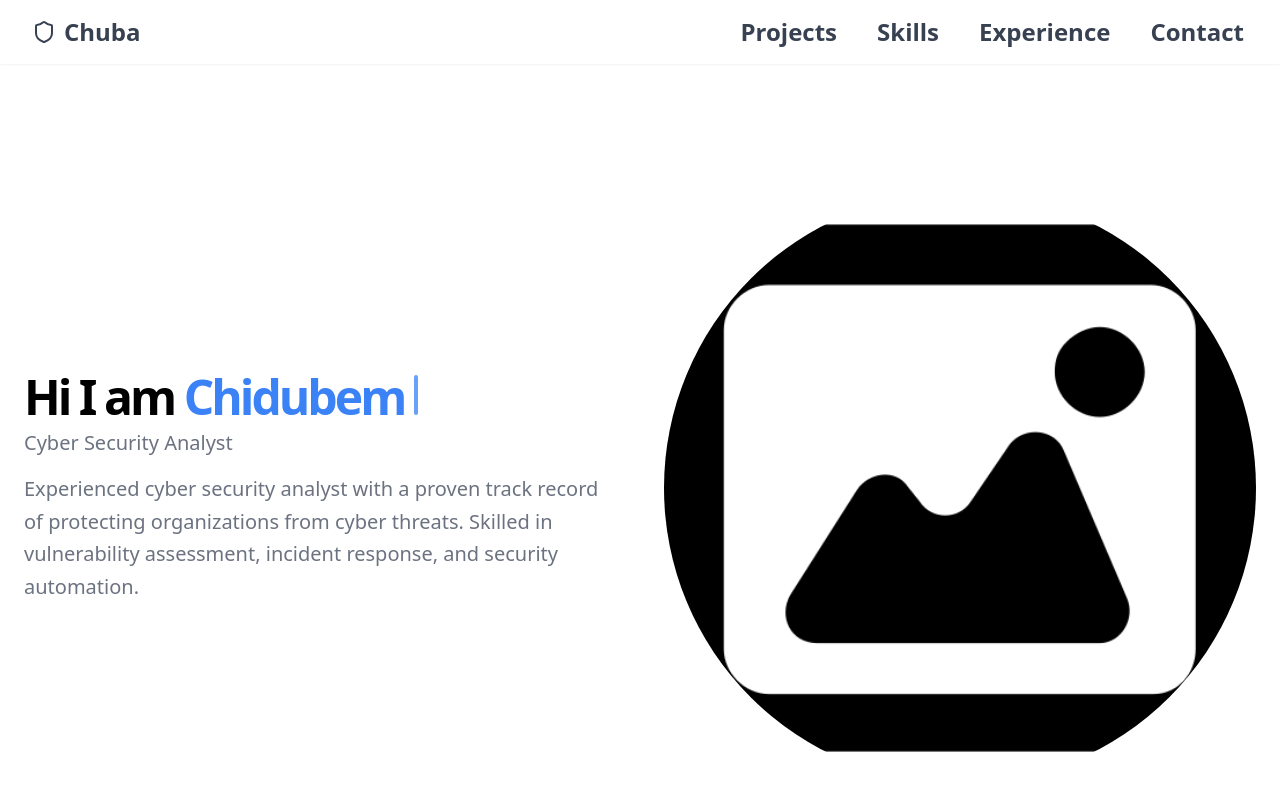
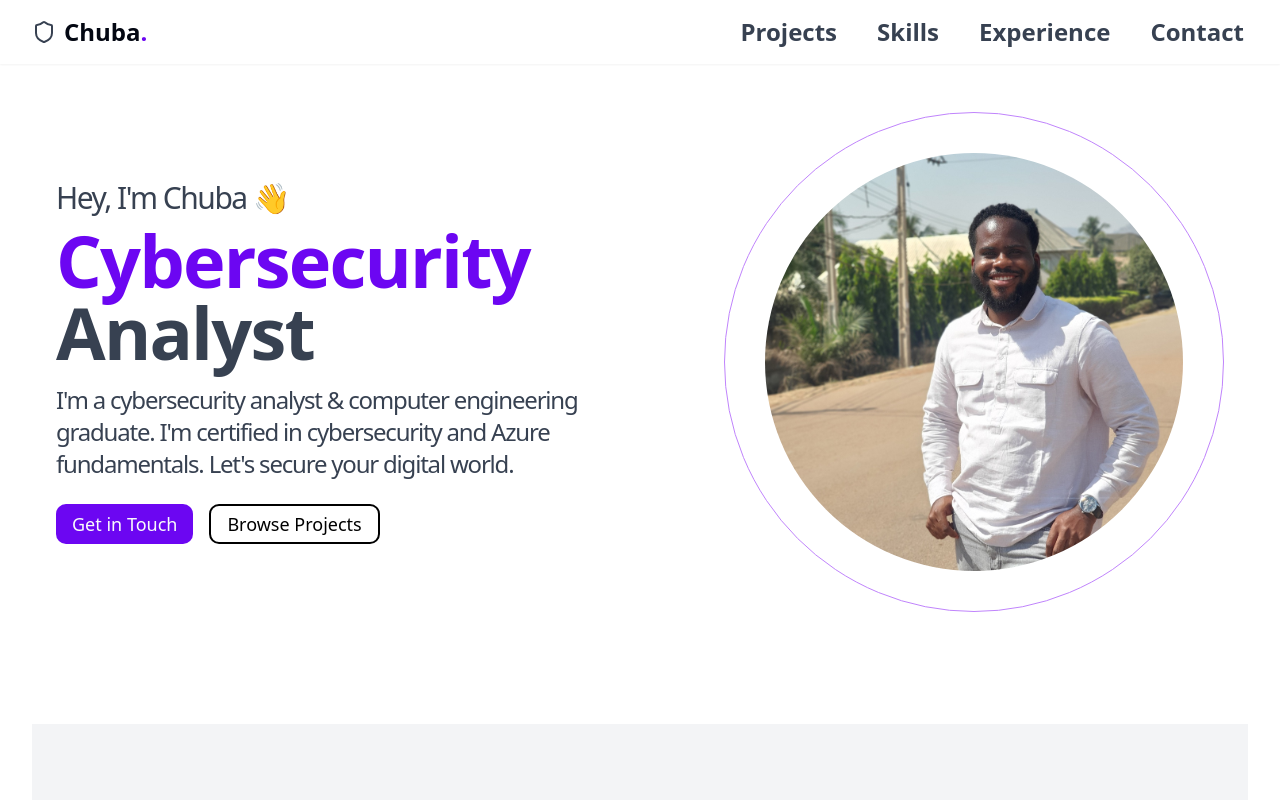
Before and after one commit to chuba-cn/dubemportfolio, a Next.js app: page / in a window 1280 px wide. Shown: the top 800 px of the page. Built offline with nearby package versions, Linux system fonts and the light colour scheme.

Commit message:
add hero section UI

```diff
--- a/src/app/globals.css
+++ b/src/app/globals.css
@@ -18,7 +18,7 @@
     --card-foreground: 224 71.4% 4.1%;
     --popover: 0 0% 100%;
     --popover-foreground: 224 71.4% 4.1%;
-    --primary: 262.1 83.3% 57.8%;
+    --primary: 266 95.2% 48.6%;
     --primary-foreground: 210 20% 98%;
     --secondary: 220 14.3% 95.9%;
     --secondary-foreground: 220.9 39.3% 11%;
--- a/src/components/Hero.tsx
+++ b/src/components/Hero.tsx
@@ -1,56 +1,52 @@
-'use client'
+import Image from 'next/image';
+import Link from 'next/link';
+import React from 'react';
+import { Button } from './ui/button';
+import profile from "../../public/profile.jpg"
 
-import Image from 'next/image';
-import React from 'react';
-import { TypewriterEffect } from './ui/typewriter-effect';
 
 const Hero = () => {
-  const words = [
-    {
-      text: "Hi",
-    },
-    {
-      text: "I",
-    },
-    {
-      text: "am",
-    },
-    {
-      text: "Chidubem",
-      className: "text-blue-500"
-    },
-  ];
 
   return (
-    <section className="w-full py-12 md:py-24 lg:py-32 xl:py-48" id="hero">
-        <div className="container px-4 md:px-6">
-          <div className="grid items-center gap-6 lg:grid-cols-2 lg:gap-12">
-            <div className="flex flex-col items-start space-y-4">
-              <div className="space-y-2">
-                <h1 className="text-3xl font-bold tracking-tighter sm:text-4xl md:text-5xl lg:text-6xl/none">
-                  <TypewriterEffect words={words}/>
-                </h1>
-                <p className="text-gray-500 md:text-xl ">
-                  Cyber Security Analyst
-                </p>
+    <section className="w-full mt-20 md:mt-0 py-8 md:py-24 lg:py-28 xl:py-30" id="hero">
+        <div className='container px-4 md:px-6'>
+          <div className='flex flex-col lg:flex-row gap-12 lg:gap-12 lg:justify-between items-center '>
+            <div className='flex flex-col gap-2'>
+              <p className='text-gray-700  text-2xl md:text-3xl tracking-tighter'>Hey, I&apos;m Chuba 👋</p>
+              <h1 className='text-5xl md:text-7xl font-bold tracking-tight mb-2 text-wrap text-gray-700'>
+                <span className='text-primary'>Cybersecurity&nbsp;</span>
+                <br className='md:hidden lg:inline'/>
+                Analyst
+              </h1>
+              <p className='text-gray-700  text-xl md:text-2xl tracking-tighter mb-4'>I&apos;m a cybersecurity analyst & computer engineering graduate. I&apos;m certified in cybersecurity and Azure fundamentals. Let&apos;s secure your digital world.</p>
+              <div className='flex items-center gap-4'>
+                <Link href="#contact">
+                  <Button className='text-lg'>Get in Touch</Button>
+                </Link>
+                <Link href="#projects">
+                  <Button className='bg-white text-black border-2 border-black text-lg hover:bg-gray-800 hover:text-white'>
+                    Browse Projects
+                  </Button>
+                </Link>
               </div>
-              <p className="max-w-[600px] text-gray-500 md:text-xl/relaxed lg:text-base/relaxed xl:text-xl/relaxed ">
-                Experienced cyber security analyst with a proven track record of
-                protecting organizations from cyber threats. Skilled in
-                vulnerability assessment, incident response, and security
-                automation.
-              </p>
             </div>
-            <Image
-              alt="John Doe"
-              className="mx-auto aspect-square overflow-hidden rounded-full object-cover object-center sm:w-full"
-              height="550"
-              src="/placeholder.png"
-              width="550"
-            />
+
+            <div className='flex justify-center items-center'>
+              <div className='border border-purple-400 rounded-full h-[400px] w-[400px] lg:h-[500px] lg:w-[500px]'>
+                <div className='p-10'>
+                  <Image
+                    src={profile}
+                    width={550}
+                    height={550}
+                    alt='profile picture'
+                    className='rounded-full aspect-square object-cover overflow-hidden'
+                  />
+                </div>
+              </div>
+            </div>
           </div>
         </div>
-      </section>
+    </section>
   )
 }
 
--- a/src/components/Navbar.tsx
+++ b/src/components/Navbar.tsx
@@ -6,10 +6,12 @@ const Navbar = () => {
   return (
     <header className="fixed top-0 left-0 z-50 w-full shadow-sm backdrop-blur-sm flex justify-between items-center">
       {/* Desktop Navigation */}
-        <div className="px-8">
-          <Link className="flex items-center gap-2 font-semibold hover:text-primary" href="#">
+        <div className="px-4 md:px-8">
+          <Link className="flex items-center gap-2 font-bold" href="#">
             <ShieldIcon className="h-6 w-6 text-gray-700" />
-            <span className="font-semibold text-2xl text-gray-700">Chuba</span>
+            <span className="font-semibold text-2xl">Chuba
+              <span className="text-2xl text-primary font-extrabold">.</span>
+            </span>
           </Link>
         </div>
         <div className="flex h-16 items-center justify-between px-4 md:px-6">
--- a/src/components/Wrapper.tsx
+++ b/src/components/Wrapper.tsx
@@ -2,7 +2,7 @@ import React from "react"
 
 const Wrapper = ({ children }: { children: React.ReactNode}) => {
   return (
-    <div className="flex flex-col min-h-[100dvh]">
+    <div className="flex flex-col min-h-[100dvh] px-4 md:px-8">
         {children}
     </div>
   )
```
Also changed, not shown: public/profile.jpg (added).
